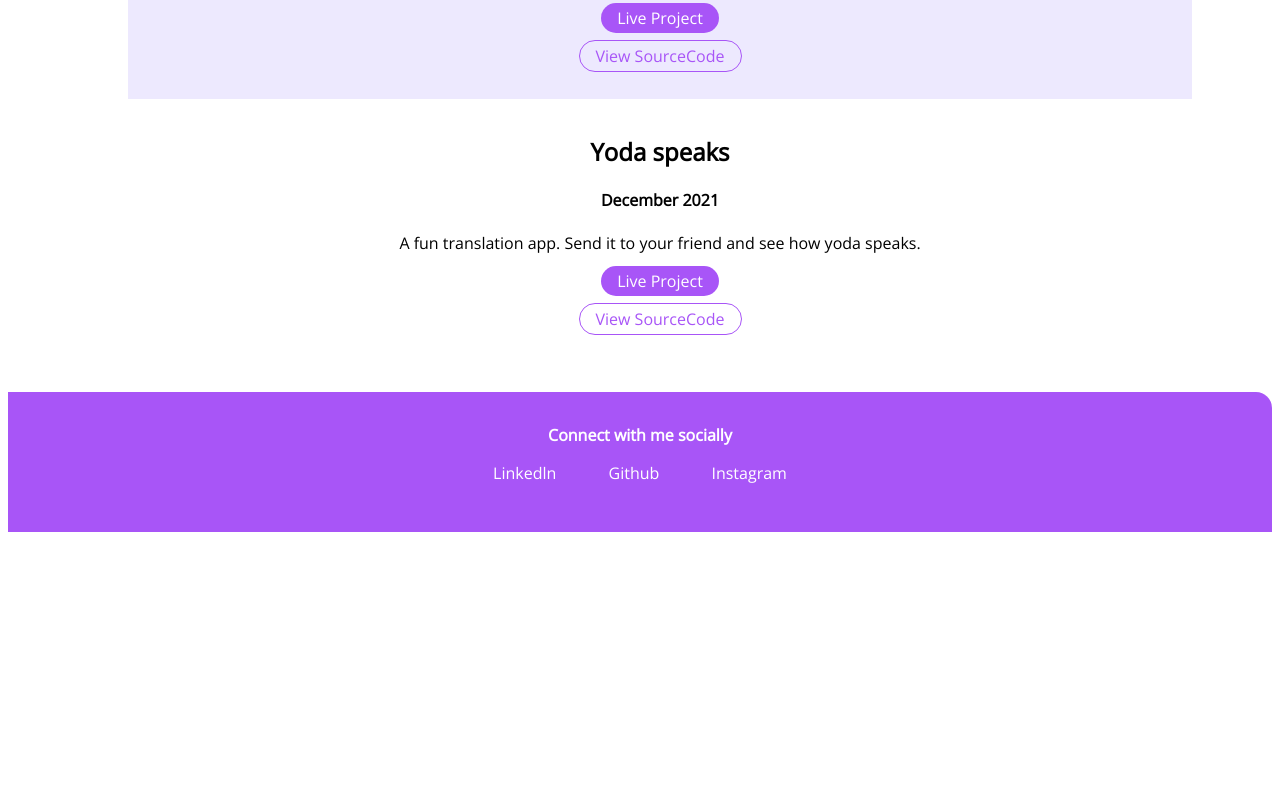
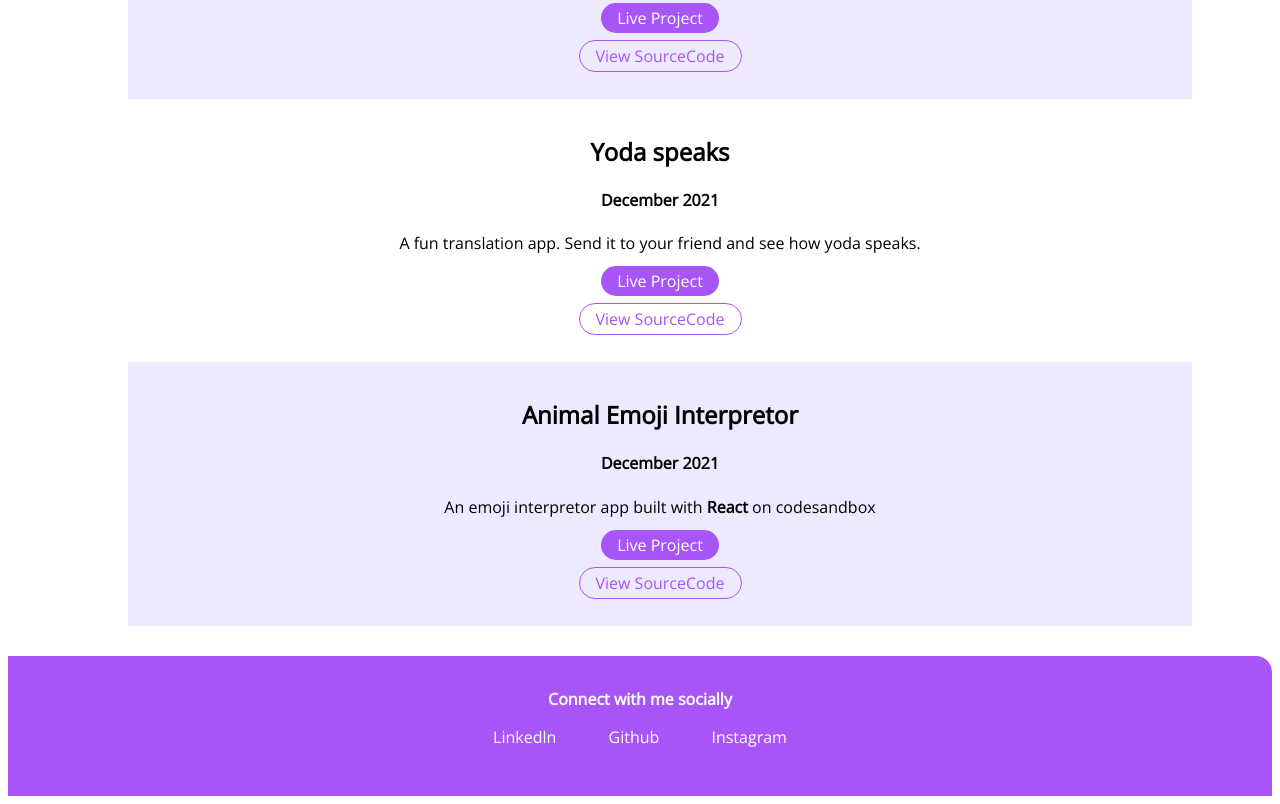
Before and after one commit to srishtigautam21/neogcamp-lesson-3, a plain HTML site: page projects.html in a window 1280 px wide. Shown: the part 1260-2064 px from the top of the page. Before the commit the page ends 1800 px from the top, so only its background shows below. Drawn offline with nearby package versions, Linux system fonts and the light colour scheme.

Commit message:
added animalEmoji

```diff
--- a/projects.html
+++ b/projects.html
@@ -72,6 +72,15 @@
                 <p><a class="link link-secondary" href="https://github.com/srishtigautam21/yoda-speak">View SourceCode</a></p>
             </section>
 
+            <section class="section ow">
+                <h1>Animal Emoji Interpretor</h1>
+                 <h4>December 2021</h4>
+                 <p>An emoji interpretor app built with<strong> React </strong> on codesandbox</p>
+                 <p><a class="link link-primary"
+                     href="https://csb-wk07w.netlify.app/">Live Project</a></p>
+                 <p><a class="link link-secondary"
+                     href="https://github.com/srishtigautam21/AnimalEmoji">View SourceCode</a></p>
+
         </div>
    </ul>
    <footer class="footer">
```
